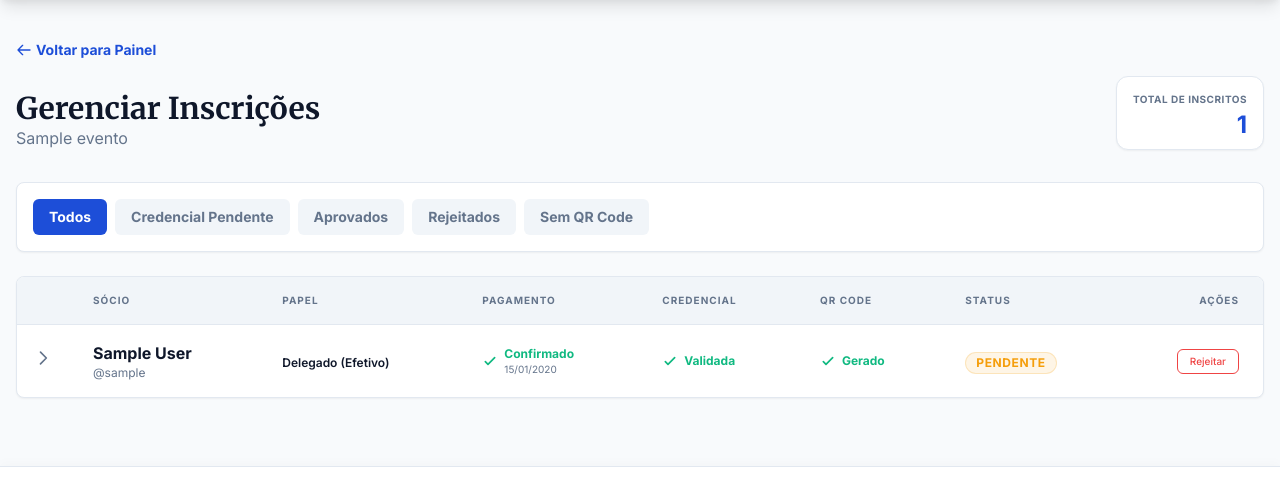
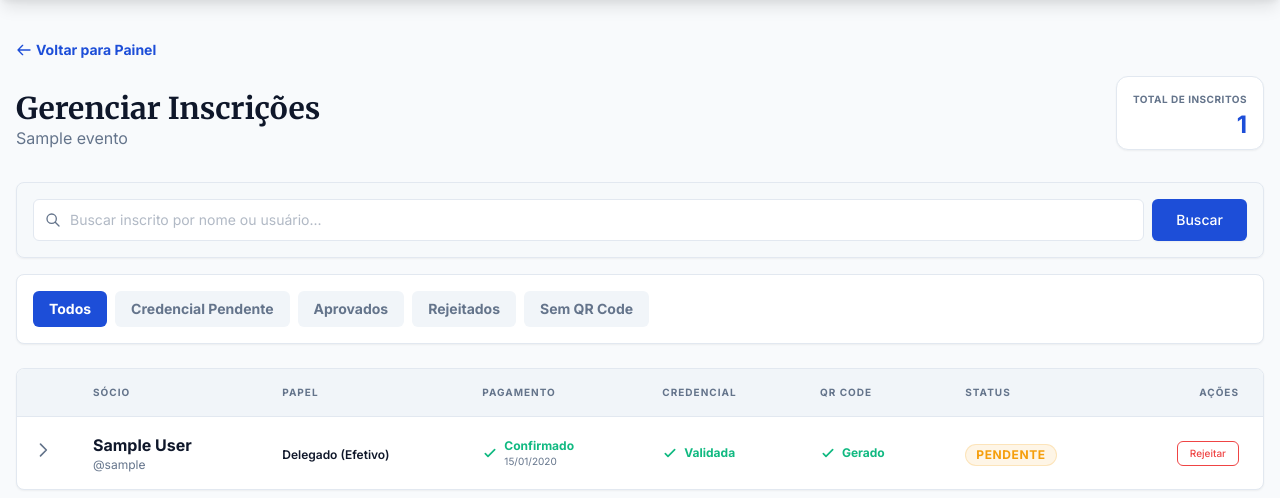
Before and after one commit to leomach/plataforma-sinodal, a Django app: a page that uses templates/eventos/inscricoes.html in a window 1280 px wide. Shown: the part 80-578 px from the top of the page. Run offline with Django 5.2, Linux system fonts and the light colour scheme; a user stored in the database is signed in; tables that the repository leaves empty hold one stand-in row (values such as "Sample post"); parts of the project's set-up code (start-up, migrations or seed data) failed here and were passed over; some libraries are stand-ins or nearby versions.

Commit message:
feat: add unaccent extension and improve search functionality across user and event views

```diff
--- a/apps/emblemas/views.py
+++ b/apps/emblemas/views.py
@@ -182,8 +182,8 @@ def selecionar_destinatarios(request, emblema_id):
             ).distinct()
         if q:
             inscricoes = inscricoes.filter(
-                Q(usuario__first_name__icontains=q) |
-                Q(usuario__last_name__icontains=q)
+                Q(usuario__first_name__unaccent__icontains=q) |
+                Q(usuario__last_name__unaccent__icontains=q)
             )
         inscricoes = inscricoes.order_by('usuario__first_name', 'usuario__last_name')
         participantes = [
@@ -193,7 +193,7 @@ def selecionar_destinatarios(request, emblema_id):
     else:
         qs = User.objects.filter(is_active=True)
         if q:
-            qs = qs.filter(Q(first_name__icontains=q) | Q(last_name__icontains=q))
+            qs = qs.filter(Q(first_name__unaccent__icontains=q) | Q(last_name__unaccent__icontains=q))
         else:
             # Sem busca e sem evento: limita a 100 para não carregar toda a plataforma
             qs = qs.none() if not q else qs
--- a/apps/eventos/views.py
+++ b/apps/eventos/views.py
@@ -220,8 +220,10 @@ def gerenciar_campos_evento(request, slug):
 @user_passes_test(is_lideranca)
 def gerenciar_inscricoes(request, slug):
     from apps.sessoes.models import CredencialQRCode
+    from django.db.models import Q
     evento = get_object_or_404(Evento, slug=slug)
     filtro = request.GET.get('filtro', '')
+    q = request.GET.get('q', '').strip()
     inscricoes = (
         Inscricao.objects.filter(evento=evento)
         .select_related('usuario')
@@ -247,10 +249,18 @@ def gerenciar_inscricoes(request, slug):
             tem_qr=False,
         )
 
+    if q:
+        inscricoes = inscricoes.filter(
+            Q(usuario__first_name__unaccent__icontains=q) |
+            Q(usuario__last_name__unaccent__icontains=q) |
+            Q(usuario__username__unaccent__icontains=q)
+        )
+
     return render(request, 'eventos/inscricoes.html', {
         'evento': evento,
         'inscricoes': inscricoes,
         'filtro_ativo': filtro,
+        'q': q,
         'MANUAL': constants.MANUAL,
         'INFINITEPAY': constants.INFINITEPAY,
         'PAPEL_DELEGADO': constants.PAPEL_DELEGADO,
--- a/apps/usuarios/views_explorar.py
+++ b/apps/usuarios/views_explorar.py
@@ -33,7 +33,7 @@ def _qs_usuarios(evento_id, busca):
         qs = User.objects.all()
 
     if busca:
-        qs = qs.filter(Q(first_name__icontains=busca) | Q(last_name__icontains=busca))
+        qs = qs.filter(Q(first_name__unaccent__icontains=busca) | Q(last_name__unaccent__icontains=busca))
 
     return (
         qs.distinct()
--- a/core/settings.py
+++ b/core/settings.py
@@ -28,6 +28,7 @@ INSTALLED_APPS = [
     'django.contrib.sessions',
     'django.contrib.messages',
     'django.contrib.staticfiles',
+    'django.contrib.postgres',
     'cloudinary_storage',
     'cloudinary',
     'django_htmx',
--- a/templates/eventos/inscricoes.html
+++ b/templates/eventos/inscricoes.html
@@ -21,18 +21,48 @@
         </div>
     </div>
 
-    <!-- Filtros -->
+    <!-- Busca por nome -->
+    {% url 'gerenciar_inscricoes' evento.slug as base_url %}
+    <div class="card p-3 md:p-4 mb-4 bg-surface-hover/30">
+        <form method="get" class="flex flex-col sm:flex-row gap-2">
+            {% if filtro_ativo %}<input type="hidden" name="filtro" value="{{ filtro_ativo }}">{% endif %}
+            <div class="relative flex-grow">
+                <div class="absolute inset-y-0 left-0 pl-3 flex items-center pointer-events-none">
+                    <svg class="h-4 w-4 text-text-muted" fill="none" stroke="currentColor" viewBox="0 0 24 24">
+                        <path stroke-linecap="round" stroke-linejoin="round" stroke-width="2" d="M21 21l-6-6m2-5a7 7 0 11-14 0 7 7 0 0114 0z" />
+                    </svg>
+                </div>
+                <input type="text" name="q" value="{{ q }}" placeholder="Buscar inscrito por nome ou usuário..."
+                       class="input-field pl-9 py-2 text-sm">
+            </div>
+            <div class="flex gap-2">
+                <button type="submit" class="btn-primary px-6 py-2 text-sm flex-grow sm:flex-grow-0">Buscar</button>
+                {% if q %}
+                <a href="{{ base_url }}{% if filtro_ativo %}?filtro={{ filtro_ativo }}{% endif %}" class="btn-outline px-3 py-2" title="Limpar busca">
+                    <svg class="w-4 h-4" fill="none" stroke="currentColor" viewBox="0 0 24 24"><path stroke-linecap="round" stroke-linejoin="round" stroke-width="2" d="M6 18L18 6M6 6l12 12" /></svg>
+                </a>
+                {% endif %}
+            </div>
+        </form>
+        {% if q %}
+        <p class="text-[11px] text-text-muted mt-2">
+            Filtrando por <span class="font-bold text-primary">"{{ q }}"</span> — {{ inscricoes.count }} resultado(s).
+            <a href="{{ base_url }}{% if filtro_ativo %}?filtro={{ filtro_ativo }}{% endif %}" class="underline hover:text-text-main ml-1">Limpar</a>
+        </p>
+        {% endif %}
+    </div>
+
+    <!-- Filtros de status -->
     <div class="card p-3 md:p-4 mb-6">
         <div class="flex flex-wrap gap-2">
-            {% url 'gerenciar_inscricoes' evento.slug as base_url %}
-            <a href="{{ base_url }}" class="px-4 py-2 rounded-md text-xs md:text-sm font-bold transition-all {% if not filtro_ativo %} bg-primary text-white {% else %} bg-surface-hover text-text-muted hover:bg-slate-200 {% endif %}">Todos</a>
+            {% if q %}<a href="{{ base_url }}?q={{ q|urlencode }}" class="px-4 py-2 rounded-md text-xs md:text-sm font-bold transition-all {% if not filtro_ativo %} bg-primary text-white {% else %} bg-surface-hover text-text-muted hover:bg-slate-200 {% endif %}">Todos</a>{% else %}<a href="{{ base_url }}" class="px-4 py-2 rounded-md text-xs md:text-sm font-bold transition-all {% if not filtro_ativo %} bg-primary text-white {% else %} bg-surface-hover text-text-muted hover:bg-slate-200 {% endif %}">Todos</a>{% endif %}
             {% if evento.valor_inscricao > 0 and evento.tipo_financeiro == MANUAL %}
-            <a href="{{ base_url }}?filtro=pendente_pagamento" class="px-4 py-2 rounded-md text-xs md:text-sm font-bold transition-all {% if filtro_ativo == 'pendente_pagamento' %} bg-warning text-white {% else %} bg-surface-hover text-text-muted hover:bg-slate-200 {% endif %}">Aguardando Pagamento</a>
+            <a href="{{ base_url }}?filtro=pendente_pagamento{% if q %}&q={{ q|urlencode }}{% endif %}" class="px-4 py-2 rounded-md text-xs md:text-sm font-bold transition-all {% if filtro_ativo == 'pendente_pagamento' %} bg-warning text-white {% else %} bg-surface-hover text-text-muted hover:bg-slate-200 {% endif %}">Aguardando Pagamento</a>
             {% endif %}
-            <a href="{{ base_url }}?filtro=credencial_pendente" class="px-4 py-2 rounded-md text-xs md:text-sm font-bold transition-all {% if filtro_ativo == 'credencial_pendente' %} bg-blue-500 text-white {% else %} bg-surface-hover text-text-muted hover:bg-slate-200 {% endif %}">Credencial Pendente</a>
-            <a href="{{ base_url }}?filtro=aprovados" class="px-4 py-2 rounded-md text-xs md:text-sm font-bold transition-all {% if filtro_ativo == 'aprovados' %} bg-success text-white {% else %} bg-surface-hover text-text-muted hover:bg-slate-200 {% endif %}">Aprovados</a>
-            <a href="{{ base_url }}?filtro=rejeitados" class="px-4 py-2 rounded-md text-xs md:text-sm font-bold transition-all {% if filtro_ativo == 'rejeitados' %} bg-error text-white {% else %} bg-surface-hover text-text-muted hover:bg-slate-200 {% endif %}">Rejeitados</a>
-            <a href="{{ base_url }}?filtro=sem_qr" class="px-4 py-2 rounded-md text-xs md:text-sm font-bold transition-all {% if filtro_ativo == 'sem_qr' %} bg-amber-500 text-white {% else %} bg-surface-hover text-text-muted hover:bg-slate-200 {% endif %}">Sem QR Code</a>
+            <a href="{{ base_url }}?filtro=credencial_pendente{% if q %}&q={{ q|urlencode }}{% endif %}" class="px-4 py-2 rounded-md text-xs md:text-sm font-bold transition-all {% if filtro_ativo == 'credencial_pendente' %} bg-blue-500 text-white {% else %} bg-surface-hover text-text-muted hover:bg-slate-200 {% endif %}">Credencial Pendente</a>
+            <a href="{{ base_url }}?filtro=aprovados{% if q %}&q={{ q|urlencode }}{% endif %}" class="px-4 py-2 rounded-md text-xs md:text-sm font-bold transition-all {% if filtro_ativo == 'aprovados' %} bg-success text-white {% else %} bg-surface-hover text-text-muted hover:bg-slate-200 {% endif %}">Aprovados</a>
+            <a href="{{ base_url }}?filtro=rejeitados{% if q %}&q={{ q|urlencode }}{% endif %}" class="px-4 py-2 rounded-md text-xs md:text-sm font-bold transition-all {% if filtro_ativo == 'rejeitados' %} bg-error text-white {% else %} bg-surface-hover text-text-muted hover:bg-slate-200 {% endif %}">Rejeitados</a>
+            <a href="{{ base_url }}?filtro=sem_qr{% if q %}&q={{ q|urlencode }}{% endif %}" class="px-4 py-2 rounded-md text-xs md:text-sm font-bold transition-all {% if filtro_ativo == 'sem_qr' %} bg-amber-500 text-white {% else %} bg-surface-hover text-text-muted hover:bg-slate-200 {% endif %}">Sem QR Code</a>
         </div>
     </div>
 
```
Also changed, not shown: apps/usuarios/views.py (+4 -4 lines), apps/usuarios/migrations/0005_unaccent_extension.py (added).
